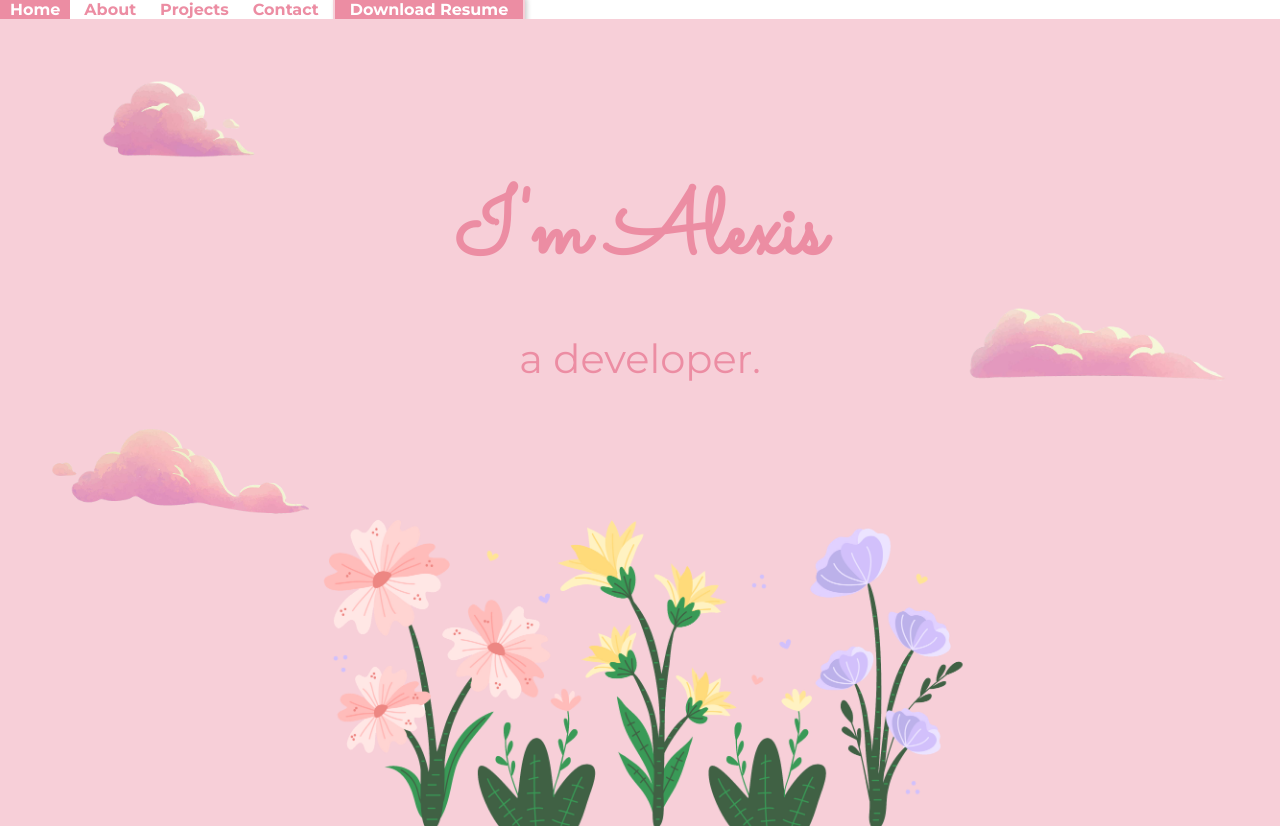
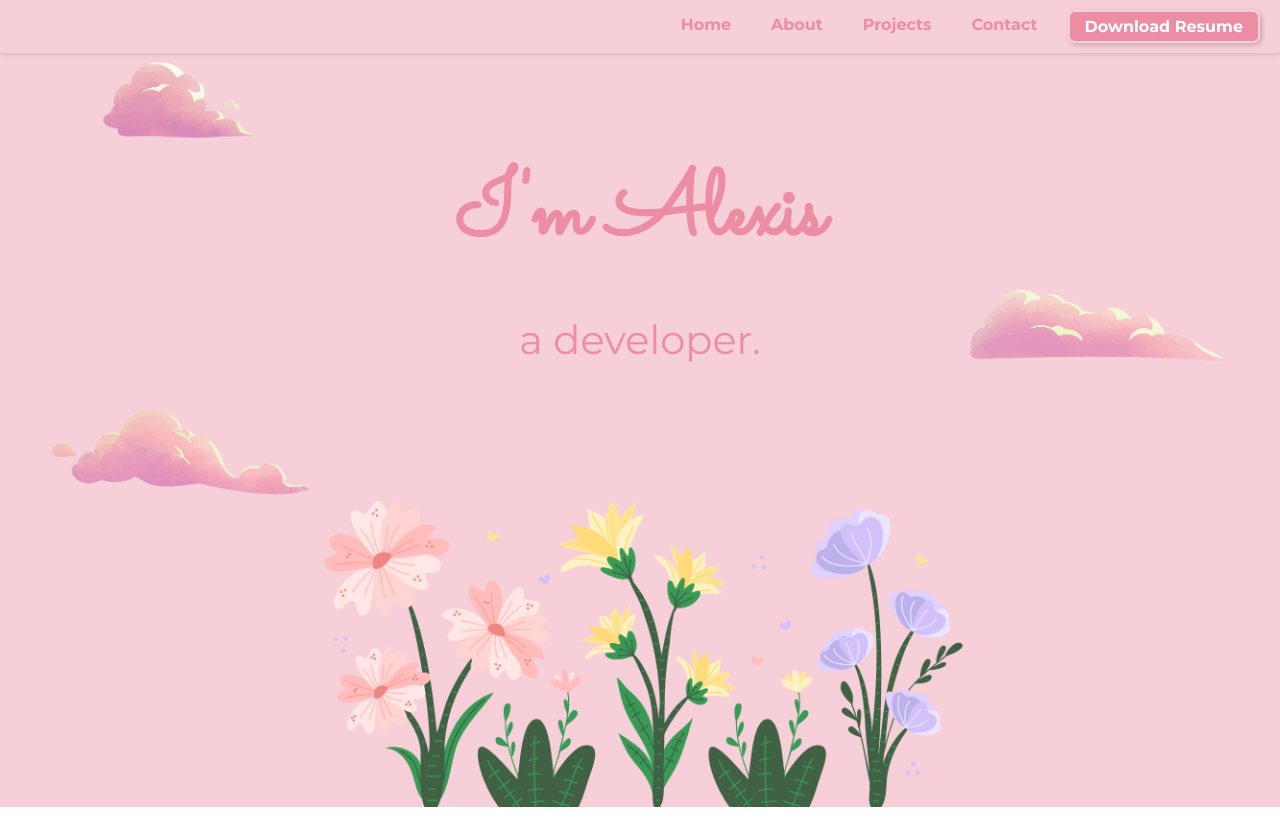
Before and after one commit to alexis1286/Portfolio, a plain HTML site: page index.html in a window 1280 px wide. Shown: the top 829 px of the page. Drawn offline with Linux system fonts and the light colour scheme.

Commit message:
fixed navbar

```diff
--- a/assets/style.css
+++ b/assets/style.css
@@ -71,7 +71,7 @@ body {
 }
 
 /* Navbar Styling */
-.myapp-navbar {
+header{
 	background-color: var(--secondary-color);
 	padding: 0.625rem 1.25rem; /* Converted 10px 20px to rem */
 	display: flex;
@@ -86,7 +86,7 @@ body {
 
 }
 
-.myapp-navbar nav {
+header > nav {
 	display: flex;
 	gap: 1.25rem; /* Converted 20px to rem */
 }
```
